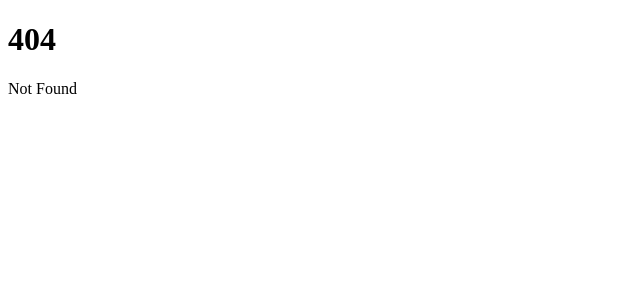
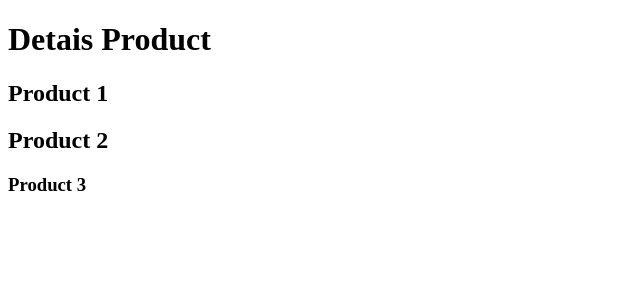
Before and after one commit to JulioRobot/hello-world-svelte, a SvelteKit app: page /products in a window 1280 px wide. Before the commit this address had no page. Shown: the top 300 px of the page, without its empty margins (0-640 px from the left). Built offline with nearby package versions, Linux system fonts and the light colour scheme.

Commit message:
learning dynamic route

```diff
--- /dev/null
+++ b/src/routes/products/+page.svelte
@@ -0,0 +1,5 @@
+<h1>Detais Product</h1>
+
+<h2>Product 1</h2>
+<h2>Product 2</h2>
+<h3>Product 3</h3>
--- /dev/null
+++ b/src/routes/products/[product_Id]/+page.svelte
@@ -0,0 +1,6 @@
+<script>
+    import { page } from '$app/stores';
+    const product_Id = $page.params.product_Id;
+</script>
+
+<h1>Details about product {product_Id}</h1>
```
